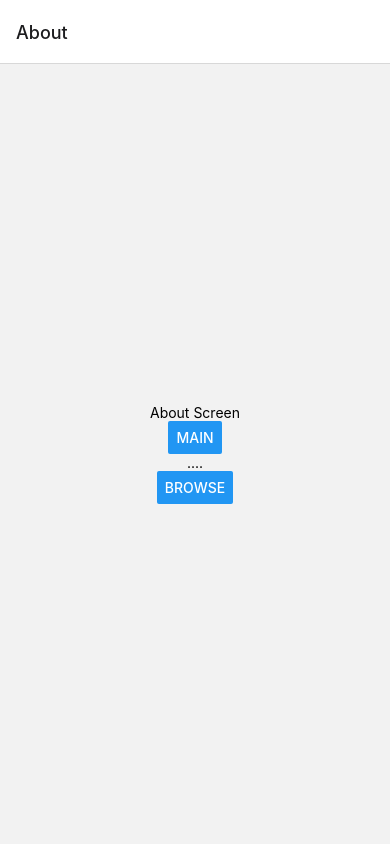
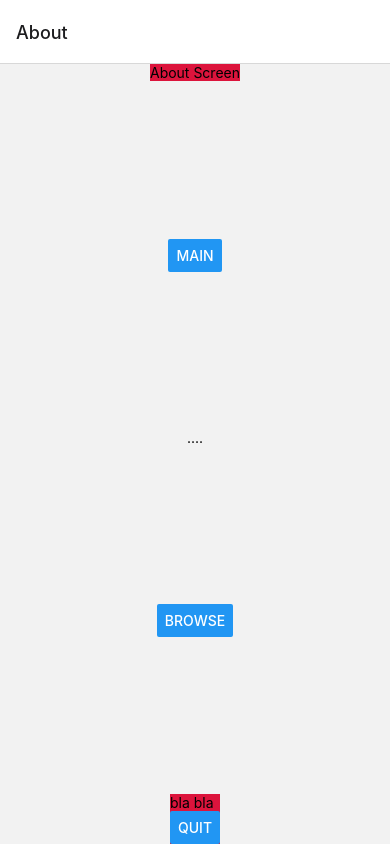
Before and after one commit to KarlHeitmann/RaspberryExpoMedia, a React Native app: screen / in a window 390 px wide. Built offline with nearby package versions, Linux system fonts and the light colour scheme.

Commit message:
button quit added

```diff
--- a/App.js
+++ b/App.js
@@ -1,17 +1,26 @@
 import React from 'react';
 import { NavigationContainer } from '@react-navigation/native';
 import { createNativeStackNavigator } from '@react-navigation/native-stack';
-import { Button, Text, View } from 'react-native';
+import { Button, Text, View, StyleSheet } from 'react-native';
 import Main from './screens/main';
 import BrowseScreen from './screens/browse_screen';
 
 
-const DOMAIN_API = 'http://192.168.8.117:4567'
+import {DOMAIN_API} from './config'
 
 function About({ navigation }) {
+
+  const quit = async(f) => {
+    const resp = await fetch(`${DOMAIN_API}/qqq`)
+    const files_tmp = await resp.json();
+
+  }
+
   return (
-    <View style={{ flex: 1, alignItems: 'center', justifyContent: 'center' }}>
-      <Text>About Screen</Text>
+    <View style={styles.container}>
+      <Text
+         style={styles.bottom}
+        >About Screen</Text>
       <Button
         title="Main"
         onPress={() => navigation.navigate('Main')}
@@ -21,9 +30,29 @@ function About({ navigation }) {
         title="Browse"
         onPress={() => navigation.navigate('Browse')}
       />
+      <View
+        style={styles.bottom}
+      >
+        <Text>bla bla</Text>
+        <Button
+          title="Quit"
+          onPress={quit}
+        />
+      </View>
     </View>
   );
 }
+
+const styles = StyleSheet.create({
+  container: {
+    flex: 1,
+    alignItems: 'center',
+    justifyContent: 'space-between'
+  },
+  bottom: {
+    backgroundColor: 'crimson'
+  }
+})
 
 const Stack = createNativeStackNavigator();
 
--- a/app.json
+++ b/app.json
@@ -23,7 +23,8 @@
       "adaptiveIcon": {
         "foregroundImage": "./assets/adaptive-icon.png",
         "backgroundColor": "#FFFFFF"
-      }
+      },
+      "package": "com.kheitmann.RaspberryExpoMedia"
     },
     "web": {
       "favicon": "./assets/favicon.png"
--- a/components/browse.js
+++ b/components/browse.js
@@ -1,7 +1,7 @@
 import React, {useState, useEffect} from 'react';
 import { Button, SafeAreaView, ScrollView, StyleSheet, Text, View } from 'react-native';
 
-const DOMAIN_API = 'http://192.168.8.117:4567'
+import {DOMAIN_API} from '../config'
 
 export default function Browse() {
   const [files, setFiles] = useState([])
--- /dev/null
+++ b/config.js
@@ -0,0 +1,5 @@
+const DOMAIN_API = 'http://192.168.8.117:4567'
+
+export {
+  DOMAIN_API
+}
```
Also changed, not shown: eas.json (added, +18 -0 lines).
